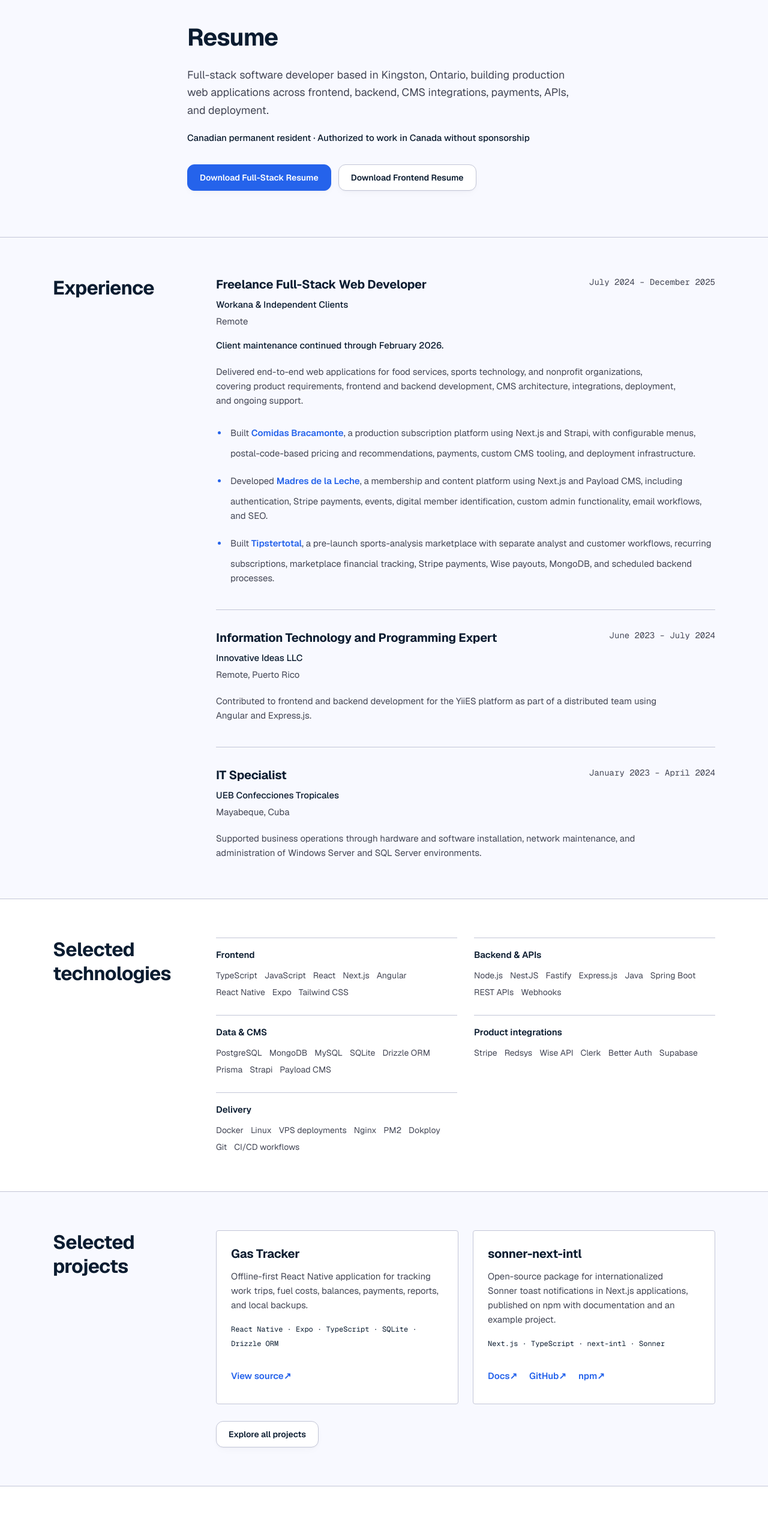
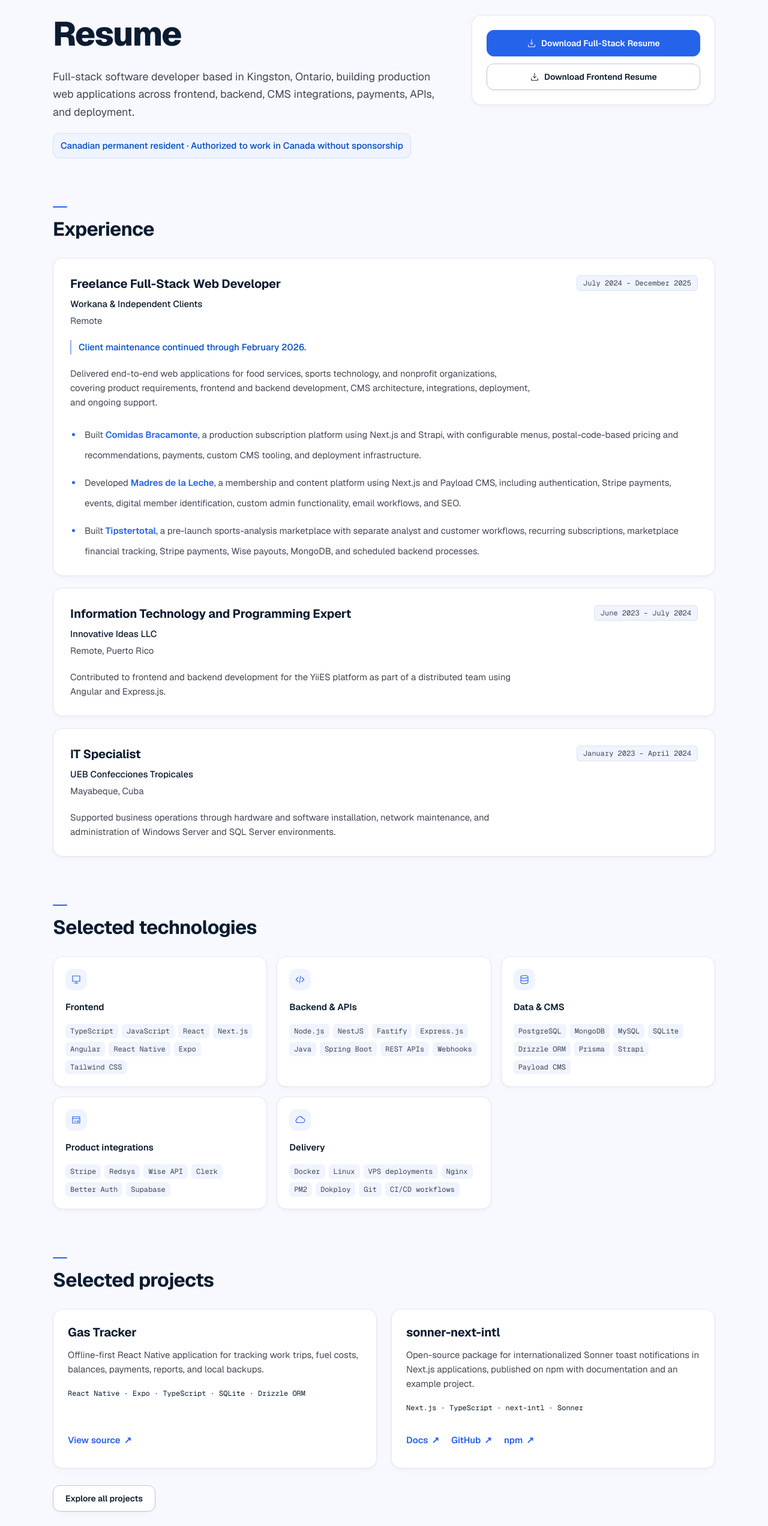
Before and after one commit to danny1998cuba/professional-portfolio, a Next.js app: page /resume in a window 1280 px wide. Shown: the part 100-2644 px from the top of the page at 60% size. Built offline with nearby package versions, Linux system fonts and the light colour scheme.

Commit message:
ui: resume & about

```diff
--- a/src/app/resume/page.tsx
+++ b/src/app/resume/page.tsx
@@ -17,6 +17,7 @@ export const metadata: Metadata = createPageMetadata({
 const technologyGroups = [
   {
     title: "Frontend",
+    iconPath: "M4 4h16v12H4zM8 20h8m-4-4v4",
     technologies: [
       "TypeScript",
       "JavaScript",
@@ -30,6 +31,7 @@ const technologyGroups = [
   },
   {
     title: "Backend & APIs",
+    iconPath: "m8 7-5 5 5 5m8-10 5 5-5 5m-3-13-2 16",
     technologies: [
       "Node.js",
       "NestJS",
@@ -43,6 +45,7 @@ const technologyGroups = [
   },
   {
     title: "Data & CMS",
+    iconPath: "M20 6c0 2-3.6 3-8 3S4 8 4 6s3.6-3 8-3 8 1 8 3ZM4 6v12c0 2 3.6 3 8 3s8-1 8-3V6M4 12c0 2 3.6 3 8 3s8-1 8-3",
     technologies: [
       "PostgreSQL",
       "MongoDB",
@@ -56,6 +59,7 @@ const technologyGroups = [
   },
   {
     title: "Product integrations",
+    iconPath: "M4 5h16v14H4zM4 9h16M8 15h4m4-2v4m-2-2h4",
     technologies: [
       "Stripe",
       "Redsys",
@@ -67,6 +71,7 @@ const technologyGroups = [
   },
   {
     title: "Delivery",
+    iconPath: "M7 18a4 4 0 0 1-1-7.9 6 6 0 0 1 11.6-1.6A4.5 4.5 0 0 1 18 18H7Z",
     technologies: [
       "Docker",
       "Linux",
@@ -90,32 +95,30 @@ const selectedProjectLinks = Object.fromEntries(
 ) as Record<(typeof selectedProjectSlugs)[number], readonly { label: string; url: string }[]>;
 
 const textLinkStyles =
-  "inline-flex min-h-11 items-center rounded-sm font-semibold text-accent underline decoration-transparent underline-offset-4 transition-colors duration-150 hover:text-accent-strong hover:decoration-current active:translate-y-px motion-reduce:transition-none";
+  "inline-flex min-h-11 items-center gap-1.5 rounded-sm font-semibold text-accent underline decoration-transparent underline-offset-4 transition-colors duration-150 hover:text-accent-strong hover:decoration-current active:translate-y-px motion-reduce:transition-none";
 
 interface ResumeSectionProps {
   id: string;
   title: string;
   children: ReactNode;
-  surface?: boolean;
 }
 
 function ResumeSection({
   id,
   title,
   children,
-  surface = false,
 }: ResumeSectionProps) {
   return (
     <section
-      className={`border-t border-border py-14 sm:py-16 ${surface ? "bg-surface" : ""}`}
+      className="pb-14 sm:pb-16 lg:pb-20"
       aria-labelledby={id}
     >
       <Container>
-        <div className="grid gap-7 lg:grid-cols-[14rem_minmax(0,1fr)] lg:gap-12">
-          <h2 id={id} className="type-section-heading text-balance">
+        <div className="min-w-0 [overflow-wrap:anywhere]">
+          <h2 id={id} className="type-section-heading text-balance before:mb-4 before:block before:h-0.5 before:w-6 before:rounded-full before:bg-accent before:content-['']">
             {title}
           </h2>
-          <div>{children}</div>
+          <div className="mt-7">{children}</div>
         </div>
       </Container>
     </section>
@@ -127,23 +130,28 @@ export default function ResumePage() {
 
   return (
     <>
-      <header className="page-section">
-        <Container size="reading">
-          <h1 className="type-page-heading text-balance">Resume</h1>
-          <p className="type-body mt-6 text-pretty text-muted">
+      <header className="pt-12 pb-14 sm:pt-14 sm:pb-16 lg:pt-16 lg:pb-20">
+        <Container className="grid items-start gap-7 lg:grid-cols-[minmax(0,1.6fr)_minmax(0,1fr)] lg:gap-12">
+          <div className="min-w-0">
+            <h1 className="type-display text-balance">Resume</h1>
+            <p className="type-body mt-6 max-w-2xl text-pretty text-muted">
               Full-stack software developer based in Kingston, Ontario, building
               production web applications across frontend, backend, CMS
               integrations, payments, APIs, and deployment.
             </p>
-          <p className="type-body-small mt-5 font-medium text-foreground">
+            <p className="type-body-small mt-5 inline-flex rounded-xl border border-accent/15 bg-surface-tint px-3 py-2 font-medium text-accent-strong">
               Canadian permanent resident · Authorized to work in Canada without
               sponsorship
             </p>
-          <div className="mt-8 flex flex-wrap gap-3">
+          </div>
+          <nav className="flex min-w-0 flex-col gap-3 rounded-2xl border border-border/40 bg-surface p-5 shadow-soft sm:p-6" aria-label="Resume PDF downloads">
             <ButtonLink
               href="/resume/daniel-gonzalez-cuetara-full-stack-resume.pdf"
               download="daniel-gonzalez-cuetara-full-stack-resume.pdf"
             >
+              <svg className="size-4 shrink-0" viewBox="0 0 24 24" fill="none" stroke="currentColor" strokeWidth="1.5" strokeLinecap="round" strokeLinejoin="round" aria-hidden="true" focusable="false">
+                <path d="M12 3v12m-4-4 4 4 4-4M4 16v5h16v-5" />
+              </svg>
               Download Full-Stack Resume
             </ButtonLink>
             <ButtonLink
@@ -151,16 +159,19 @@ export default function ResumePage() {
               variant="secondary"
               download="daniel-gonzalez-cuetara-frontend-resume.pdf"
             >
+              <svg className="size-4 shrink-0" viewBox="0 0 24 24" fill="none" stroke="currentColor" strokeWidth="1.5" strokeLinecap="round" strokeLinejoin="round" aria-hidden="true" focusable="false">
+                <path d="M12 3v12m-4-4 4 4 4-4M4 16v5h16v-5" />
+              </svg>
               Download Frontend Resume
             </ButtonLink>
-          </div>
+          </nav>
         </Container>
       </header>
 
       <ResumeSection id="experience-heading" title="Experience">
-        <div className="space-y-10">
-          <article>
-            <div className="flex flex-col gap-3 sm:flex-row sm:items-start sm:justify-between sm:gap-6">
+        <div className="space-y-5">
+          <article className="rounded-2xl border border-border/40 bg-surface p-5 shadow-soft sm:p-7">
+            <div className="flex flex-col gap-3 xl:flex-row xl:items-start xl:justify-between xl:gap-6">
               <div>
                 <h3 className="type-card-heading">Freelance Full-Stack Web Developer</h3>
                 <p className="type-body-small mt-2 font-medium">
@@ -168,11 +179,11 @@ export default function ResumePage() {
                 </p>
                 <p className="type-body-small mt-1 text-muted">Remote</p>
               </div>
-              <p className="shrink-0 font-mono text-sm text-muted">
+              <p className="max-w-full shrink-0 self-start rounded-md border border-border/40 bg-surface-tint px-2.5 py-1 font-mono text-xs text-muted">
                 July 2024 – December 2025
               </p>
             </div>
-            <p className="type-body-small mt-4 font-medium text-foreground">
+            <p className="type-body-small mt-5 border-l-2 border-accent/50 pl-3 font-medium text-accent-strong">
               Client maintenance continued through February 2026.
             </p>
             <p className="type-body-small mt-5 max-w-3xl text-pretty text-muted">
@@ -215,14 +226,14 @@ export default function ResumePage() {
             </ul>
           </article>
 
-          <article className="border-t border-border pt-8">
-            <div className="flex flex-col gap-3 sm:flex-row sm:items-start sm:justify-between sm:gap-6">
+          <article className="rounded-2xl border border-border/40 bg-surface p-5 shadow-soft sm:p-7">
+            <div className="flex flex-col gap-3 xl:flex-row xl:items-start xl:justify-between xl:gap-6">
               <div>
                 <h3 className="type-card-heading">Information Technology and Programming Expert</h3>
                 <p className="type-body-small mt-2 font-medium">Innovative Ideas LLC</p>
                 <p className="type-body-small mt-1 text-muted">Remote, Puerto Rico</p>
               </div>
-              <p className="shrink-0 font-mono text-sm text-muted">
+              <p className="max-w-full shrink-0 self-start rounded-md border border-border/40 bg-surface-tint px-2.5 py-1 font-mono text-xs text-muted">
                 June 2023 – July 2024
               </p>
             </div>
@@ -233,14 +244,14 @@ export default function ResumePage() {
             </p>
           </article>
 
-          <article className="border-t border-border pt-8">
-            <div className="flex flex-col gap-3 sm:flex-row sm:items-start sm:justify-between sm:gap-6">
+          <article className="rounded-2xl border border-border/40 bg-surface p-5 shadow-soft sm:p-7">
+            <div className="flex flex-col gap-3 xl:flex-row xl:items-start xl:justify-between xl:gap-6">
               <div>
                 <h3 className="type-card-heading">IT Specialist</h3>
                 <p className="type-body-small mt-2 font-medium">UEB Confecciones Tropicales</p>
                 <p className="type-body-small mt-1 text-muted">Mayabeque, Cuba</p>
               </div>
-              <p className="shrink-0 font-mono text-sm text-muted">
+              <p className="max-w-full shrink-0 self-start rounded-md border border-border/40 bg-surface-tint px-2.5 py-1 font-mono text-xs text-muted">
                 January 2023 – April 2024
               </p>
             </div>
@@ -253,14 +264,19 @@ export default function ResumePage() {
         </div>
       </ResumeSection>
 
-      <ResumeSection id="technologies-heading" title="Selected technologies" surface>
-        <div className="grid gap-7 sm:grid-cols-2">
+      <ResumeSection id="technologies-heading" title="Selected technologies">
+        <div className="grid gap-4 sm:grid-cols-2 lg:grid-cols-3">
           {technologyGroups.map((group) => (
-            <article key={group.title} className="border-t border-border pt-4">
+            <article key={group.title} className="min-w-0 rounded-2xl border border-border/40 bg-surface p-5 shadow-soft">
+              <div className="mb-4 flex size-9 items-center justify-center rounded-xl bg-surface-tint text-accent" aria-hidden="true">
+                <svg width="18" height="18" viewBox="0 0 24 24" fill="none" stroke="currentColor" strokeWidth="1.5" strokeLinecap="round" strokeLinejoin="round" focusable="false">
+                  <path d={group.iconPath} />
+                </svg>
+              </div>
               <h3 className="font-semibold">{group.title}</h3>
-              <ul className="mt-3 flex flex-wrap gap-x-3 gap-y-2 text-sm text-muted">
+              <ul className="mt-4 flex flex-wrap gap-1.5 font-mono text-xs text-muted">
                 {group.technologies.map((technology) => (
-                  <li key={technology}>{technology}</li>
+                  <li key={technology} className="rounded-md bg-surface-tint px-2 py-1">{technology}</li>
                 ))}
               </ul>
             </article>
@@ -270,7 +286,7 @@ export default function ResumePage() {
 
       <ResumeSection id="selected-projects-heading" title="Selected projects">
         <div className="grid gap-6 md:grid-cols-2">
-          <article className="rounded-sm border border-border bg-surface p-5 sm:p-6">
+          <article className="flex h-full min-w-0 flex-col rounded-2xl border border-border/40 bg-surface p-5 shadow-soft sm:p-6">
             <h3 className="type-card-heading">Gas Tracker</h3>
             <p className="type-body-small mt-3 text-pretty text-muted">
               Offline-first React Native application for tracking work trips,
@@ -279,7 +295,7 @@ export default function ResumePage() {
             <p className="mt-4 font-mono text-xs leading-6 text-foreground">
               React Native · Expo · TypeScript · SQLite · Drizzle ORM
             </p>
-            <div className="mt-5 flex flex-wrap gap-x-5 gap-y-1">
+            <div className="mt-auto flex flex-wrap gap-x-5 gap-y-1 pt-5">
               {selectedProjectLinks["gas-tracker"].map((action) => (
                 <a
                   key={action.label}
@@ -295,7 +311,7 @@ export default function ResumePage() {
             </div>
           </article>
 
-          <article className="rounded-sm border border-border bg-surface p-5 sm:p-6">
+          <article className="flex h-full min-w-0 flex-col rounded-2xl border border-border/40 bg-surface p-5 shadow-soft sm:p-6">
             <h3 className="type-card-heading">sonner-next-intl</h3>
             <p className="type-body-small mt-3 text-pretty text-muted">
               Open-source package for internationalized Sonner toast
@@ -305,7 +321,7 @@ export default function ResumePage() {
             <p className="mt-4 font-mono text-xs leading-6 text-foreground">
               Next.js · TypeScript · next-intl · Sonner
             </p>
-            <div className="mt-5 flex flex-wrap gap-x-5 gap-y-1">
+            <div className="mt-auto flex flex-wrap gap-x-5 gap-y-1 pt-5">
               {selectedProjectLinks["sonner-next-intl"].map((action) => (
                 <a
                   key={action.label}
@@ -328,16 +344,16 @@ export default function ResumePage() {
         </div>
       </ResumeSection>
 
-      <ResumeSection id="education-heading" title="Education" surface>
-        <div className="space-y-9">
+      <ResumeSection id="education-heading" title="Education">
+        <div className="space-y-7 rounded-2xl border border-border/40 bg-surface p-5 shadow-soft sm:p-7">
           <article>
-            <div className="flex flex-col gap-3 sm:flex-row sm:items-start sm:justify-between sm:gap-6">
+            <div className="flex flex-col gap-3 xl:flex-row xl:items-start xl:justify-between xl:gap-6">
               <div>
                 <h3 className="type-card-heading">Bachelor of Computer Engineering</h3>
                 <p className="type-body-small mt-2 font-medium">Agrarian University of Havana</p>
                 <p className="type-body-small mt-1 text-muted">Mayabeque, Cuba</p>
               </div>
-              <p className="shrink-0 font-mono text-sm text-muted">2017 – 2022</p>
+              <p className="max-w-full shrink-0 self-start rounded-md border border-border/40 bg-surface-tint px-2.5 py-1 font-mono text-xs text-muted">2017 – 2022</p>
             </div>
             <p className="type-body-small mt-5 max-w-3xl text-pretty text-muted">
               Studied data structures, databases, web development, servers,
@@ -347,14 +363,14 @@ export default function ResumePage() {
             </p>
           </article>
 
-          <article className="border-t border-border pt-8">
-            <div className="flex flex-col gap-3 sm:flex-row sm:items-start sm:justify-between sm:gap-6">
+          <article className="border-t border-border/30 pt-7">
+            <div className="flex flex-col gap-3 xl:flex-row xl:items-start xl:justify-between xl:gap-6">
               <div>
                 <h3 className="type-card-heading">Computational Intelligence Coursework</h3>
                 <p className="type-body-small mt-2 font-medium">University of the Amazon</p>
                 <p className="type-body-small mt-1 text-muted">Remote, Colombia</p>
               </div>
-              <p className="shrink-0 font-mono text-sm text-muted">2022</p>
+              <p className="max-w-full shrink-0 self-start rounded-md border border-border/40 bg-surface-tint px-2.5 py-1 font-mono text-xs text-muted">2022</p>
             </div>
             <p className="type-body-small mt-5 max-w-3xl text-pretty text-muted">
               Coursework covering machine learning, natural language
@@ -366,15 +382,15 @@ export default function ResumePage() {
 
       <ResumeSection id="credentials-heading" title="Certifications & languages">
         <div className="grid gap-8 sm:grid-cols-2">
-          <div>
-            <h3 className="type-meta text-muted">Certifications</h3>
+          <div className="rounded-2xl border border-border/40 bg-surface p-5 shadow-soft sm:p-6">
+            <h3 className="type-meta text-accent">Certifications</h3>
             <ul className="type-body-small mt-4 space-y-3 text-foreground">
               <li>Full Stack Open — University of Helsinki, 2025</li>
               <li>IELTS General Training — Overall Band 7.5, 2025</li>
             </ul>
           </div>
-          <div>
-            <h3 className="type-meta text-muted">Languages</h3>
+          <div className="rounded-2xl border border-border/40 bg-surface p-5 shadow-soft sm:p-6">
+            <h3 className="type-meta text-accent">Languages</h3>
             <ul className="type-body-small mt-4 space-y-3 text-foreground">
               <li>Spanish — Native</li>
               <li>English — Advanced professional proficiency</li>
@@ -383,11 +399,12 @@ export default function ResumePage() {
         </div>
       </ResumeSection>
 
-      <ResumeSection id="contact-heading" title="Contact" surface>
+      <ResumeSection id="contact-heading" title="Contact">
+        <div className="flex flex-col gap-4 rounded-2xl border border-border/40 bg-surface p-5 shadow-soft sm:flex-row sm:items-center sm:justify-between sm:p-7">
           <p className="type-body-small font-medium text-foreground">
             {professionalProfile.location}
           </p>
-        <nav className="mt-5" aria-label="Resume contact links">
+          <nav className="min-w-0" aria-label="Resume contact links">
             <ul className="flex flex-wrap gap-x-5 gap-y-1">
               <li>
                 <a href={emailHref} className={textLinkStyles}>Email</a>
@@ -416,6 +433,7 @@ export default function ResumePage() {
               </li>
             </ul>
           </nav>
+        </div>
       </ResumeSection>
     </>
   );
```
Also changed, not shown: src/app/about/page.tsx (+22 -22 lines). Lines whose indentation alone changed are shown as unchanged.
